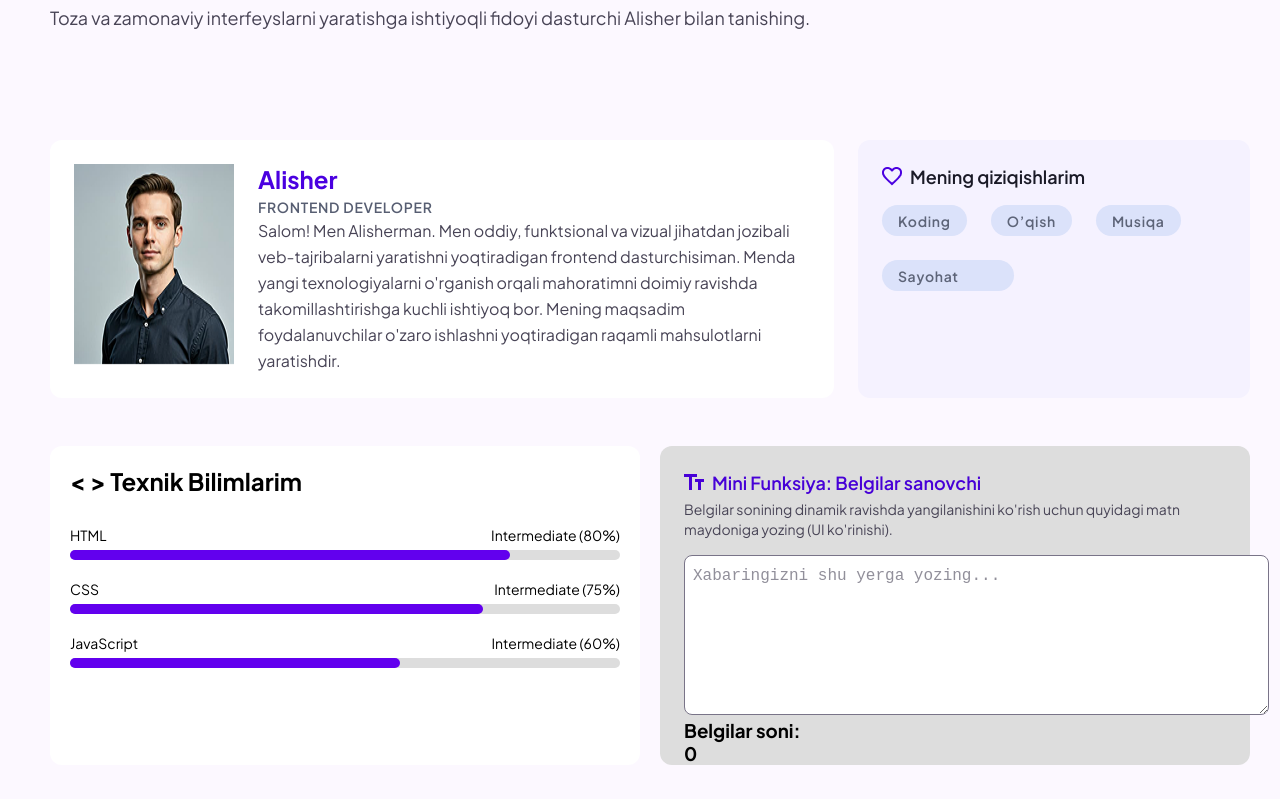
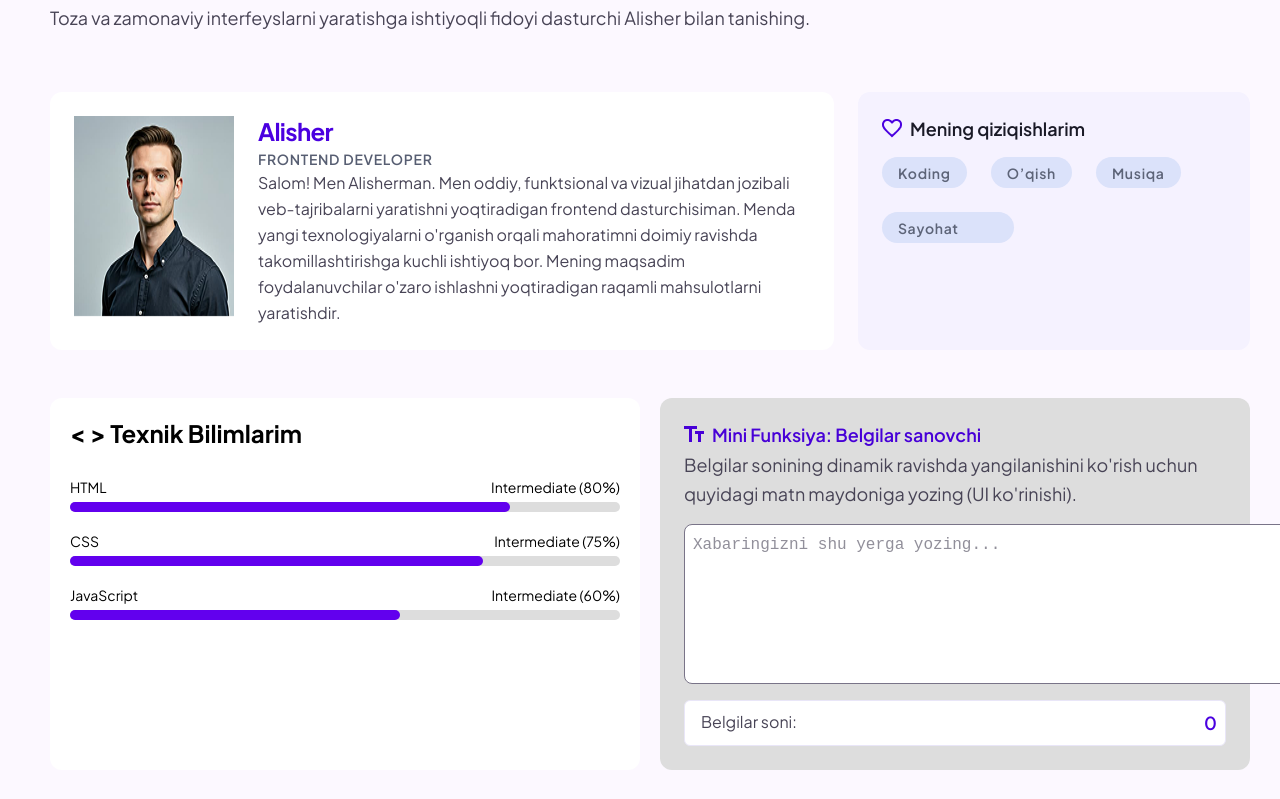
Before and after one commit to akmaljonburibekov/vanilla_loyiham, a plain HTML site: page pages/about/about.html in a window 1280 px wide. Shown: the part 153-952 px from the top of the page. Drawn offline with Linux system fonts and the light colour scheme.

Commit message:
about sahifasiga style qo'shildi

```diff
--- a/pages/about/about.css
+++ b/pages/about/about.css
@@ -232,7 +232,7 @@
 
 /* SKILLS RIGHT START */
 .skillsRight {
-  padding: 24px 24px 0;
+  padding: 24px 24px;
   background-color: #ddd;
   border-radius: 12px;
 }
@@ -273,6 +273,29 @@
   color: #48445699;
 }
 
+.textLength {
+  display: flex;
+  justify-content: space-between;
+  margin-top: 12px;
+  padding: 9px 8px 9px 16px;
+  border: 1px solid #E9E6F8;
+  border-radius: 6px;
+  background-color: #fff;
+}
+
+.textLength h3 {
+  font-weight: 400;
+  font-size: 16px;
+  line-height: 24px;
+  color: #484456;
+}
+
+.textLength h3:last-child {
+  font-weight: 600;
+  font-size: 18px;
+  line-height: 25.2px;
+  color: #4A00E0;
+}
 
 /* SKILLS RIGHT END */
 
--- a/pages/about/about.html
+++ b/pages/about/about.html
@@ -27,8 +27,8 @@
     <!-- HEADER END -->
 
     <!-- ABOUT ME CONTENT START -->
-    <main class="container">
-      <section class="aboutMe">
+    <main class="container aboutMe">
+      <section>
         <h1>Men Haqimda</h1>
         <p>
           Toza va zamonaviy interfeyslarni yaratishga ishtiyoqli fidoyi
@@ -125,7 +125,7 @@
             quyidagi matn maydoniga yozing (UI ko'rinishi).
           </p>
 
-          <textarea class="textarea" name="" id="textarea" cols="70" rows="10"  placeholder="Xabaringizni shu yerga yozing..."></textarea>
+          <textarea class="textarea" name="" id="textarea" cols="74" rows="10"  placeholder="Xabaringizni shu yerga yozing..."></textarea>
 
           <div class="textLength">
             <h3>Belgilar soni:</h3>
--- a/style.css
+++ b/style.css
@@ -167,6 +167,7 @@
   font-size: 18px;
   line-height: 25.2px;
   color: #1A1A27;
+  margin-bottom: 8px;
 }
 
 /* COUNTER */
@@ -180,6 +181,7 @@
   font-size: 18px;
   line-height: 25.2px;
   color: #1A1A27;
+  margin-bottom: 8px;
 }
 
 .counterWrapper {
```
